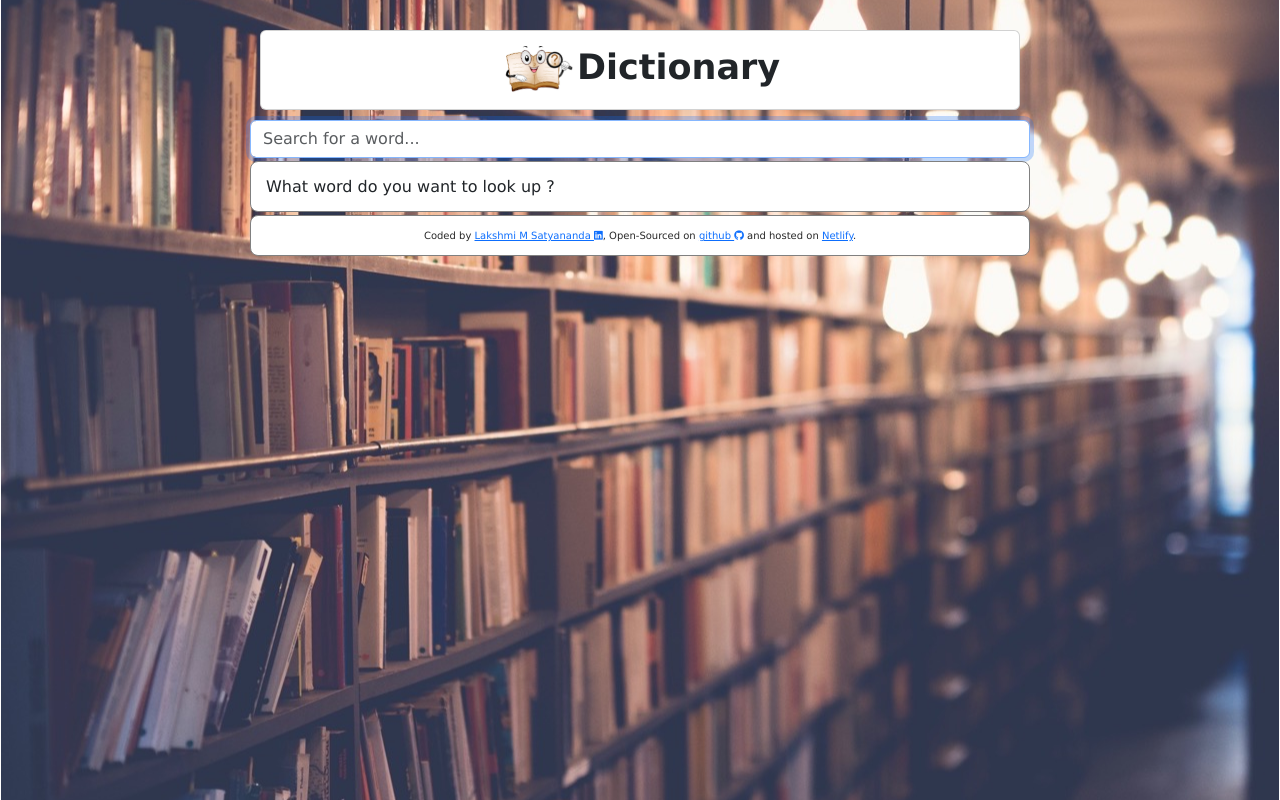
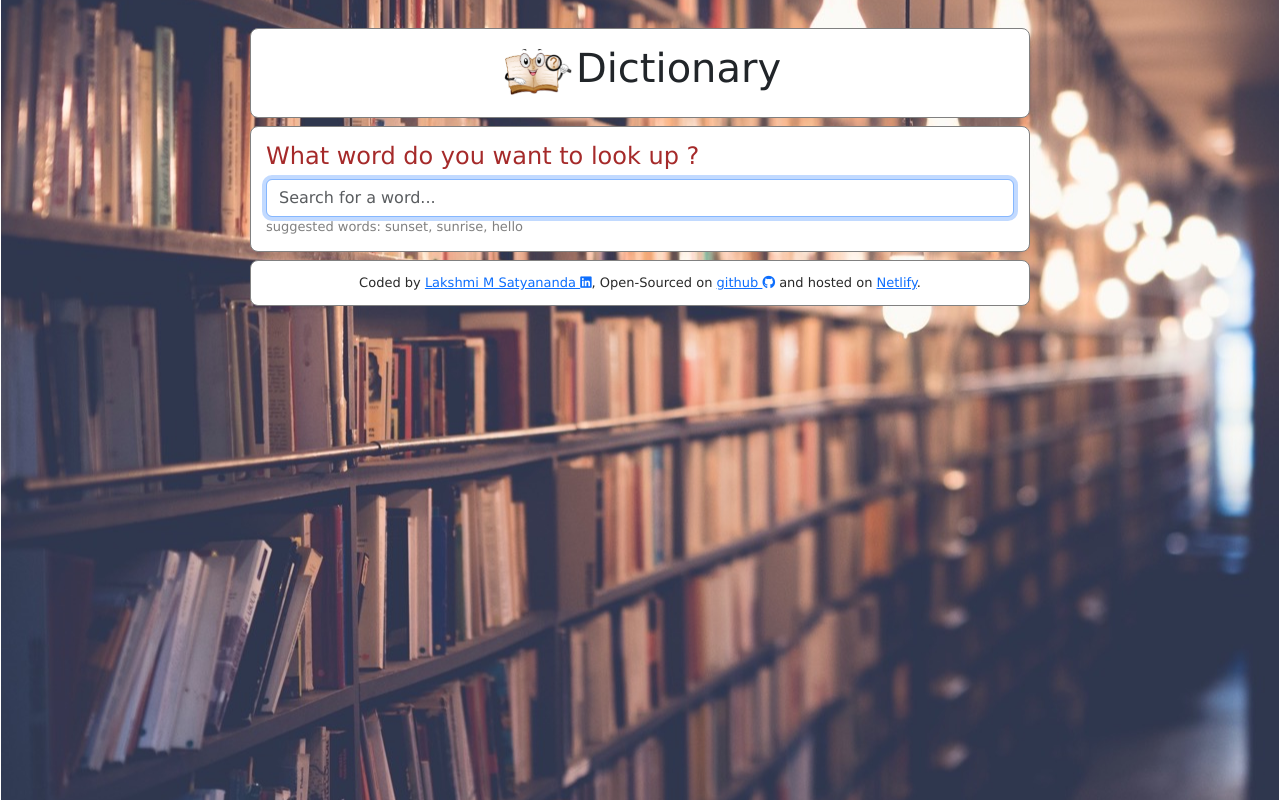
Before and after one commit to laksh-ms/React_Dictionary_App, a React (Create React App) app: page / in a window 1280 px wide. Built offline with nearby package versions, Linux system fonts and the light colour scheme.

Commit message:
Styled eg and synonyms

```diff
--- a/src/App.css
+++ b/src/App.css
@@ -1,5 +1,4 @@
 .App .container {
-  text-align: center;
   max-width: 800px;
   background: transparent;
   margin: 10px auto;
@@ -26,7 +25,6 @@
   display: flex;
   flex-direction: row;
   justify-content: center;
-  font-size: 35px;
 }
 
 @keyframes App-logo-spin {
@@ -41,7 +39,7 @@
 .App .Footer {
   color: rgb(41, 41, 41);
   text-align: center;
-  font-size: 10px;
+  font-size: 13px;
   margin: 3px auto;
   padding: 12px;
 }
@@ -57,9 +55,20 @@
   border-radius: 8px;
   text-align: left;
   padding: 15px;
-  margin: 3px auto;
+  margin: 8px auto;
 }
 .App h4,
 h5 {
   color: brown;
 }
+
+.hint {
+  font-size: 13px;
+  color: gray;
+}
+.example,
+.synonym {
+  font-style: italic;
+  font-size: 15px;
+  color: gray;
+}
--- a/src/App.js
+++ b/src/App.js
@@ -7,9 +7,9 @@ export default function App() {
   return (
     <div className="App">
       <div className="container">
-        <header className="App-header card">
+        <header className="App-header card2">
           <img src={logo} className="App-logo img-fluid" alt="logo" />
-          <strong>Dictionary</strong>
+          <h1>Dictionary</h1>
         </header>
         <main>
           <WordSearch />
--- a/src/Meanings.js
+++ b/src/Meanings.js
@@ -9,15 +9,14 @@ export default function Meanings(props) {
         return (
           <div key={index}>
             {definition.definition}
-            <br />
-            <em>
+            <div className="example">
               {definition.example === undefined
                 ? null
                 : `eg. ${definition.example}`}
-            </em>
-            <em>
+            </div>
+            <div className="synonym">
               <Synonyms synonyms={definition.synonyms} />
-            </em>
+            </div>
           </div>
         );
       })}
--- a/src/Results.js
+++ b/src/Results.js
@@ -3,7 +3,7 @@ import Meanings from "./Meanings";
 
 export default function Results(props) {
   if (props.result === null) {
-    return <h6 className="card2">What word do you want to look up ?</h6>;
+    return null;
   } else {
     return (
       <div className="Results">
@@ -18,11 +18,11 @@ export default function Results(props) {
               return null;
             } else {
               return (
-                <p key={index}>
+                <div key={index}>
                   <i className="fa-solid fa-volume-low"></i>
                   {"  "}
                   {phonetic.text}
-                </p>
+                </div>
               );
             }
           })}
--- a/src/Synonyms.js
+++ b/src/Synonyms.js
@@ -6,7 +6,7 @@ export default function Synonyms(props) {
   } else {
     return (
       <div className="Synonyms">
-        <em>synonym: </em>
+        synonym:{" "}
         {props.synonyms.map(function (synonym, index) {
           return (
             <span key={index}>
--- a/src/WordSearch.js
+++ b/src/WordSearch.js
@@ -3,11 +3,11 @@ import axios from "axios";
 import Results from "./Results";
 
 export default function WordSearch() {
-  const [word, setWord] = useState("");
+  const [word, setWord] = useState("meaning");
   const [data, setData] = useState(null);
 
   function handleResponse(response) {
-    //console.log(response.data[0]);
+    console.log(response.data[0]);
     setData(response.data[0]);
   }
 
@@ -29,6 +29,8 @@ export default function WordSearch() {
 
   return (
     <div className="WordSearch">
+      <div className="card2">
+        <h4>What word do you want to look up ?</h4>
         <form onSubmit={searchWord}>
           <input
             type="search"
@@ -38,6 +40,8 @@ export default function WordSearch() {
             autoFocus={true}
           />
         </form>
+        <div className="hint">suggested words: sunset, sunrise, hello</div>
+      </div>
       <Results result={data} />
     </div>
   );
```
Lines whose indentation alone changed are shown as unchanged.
